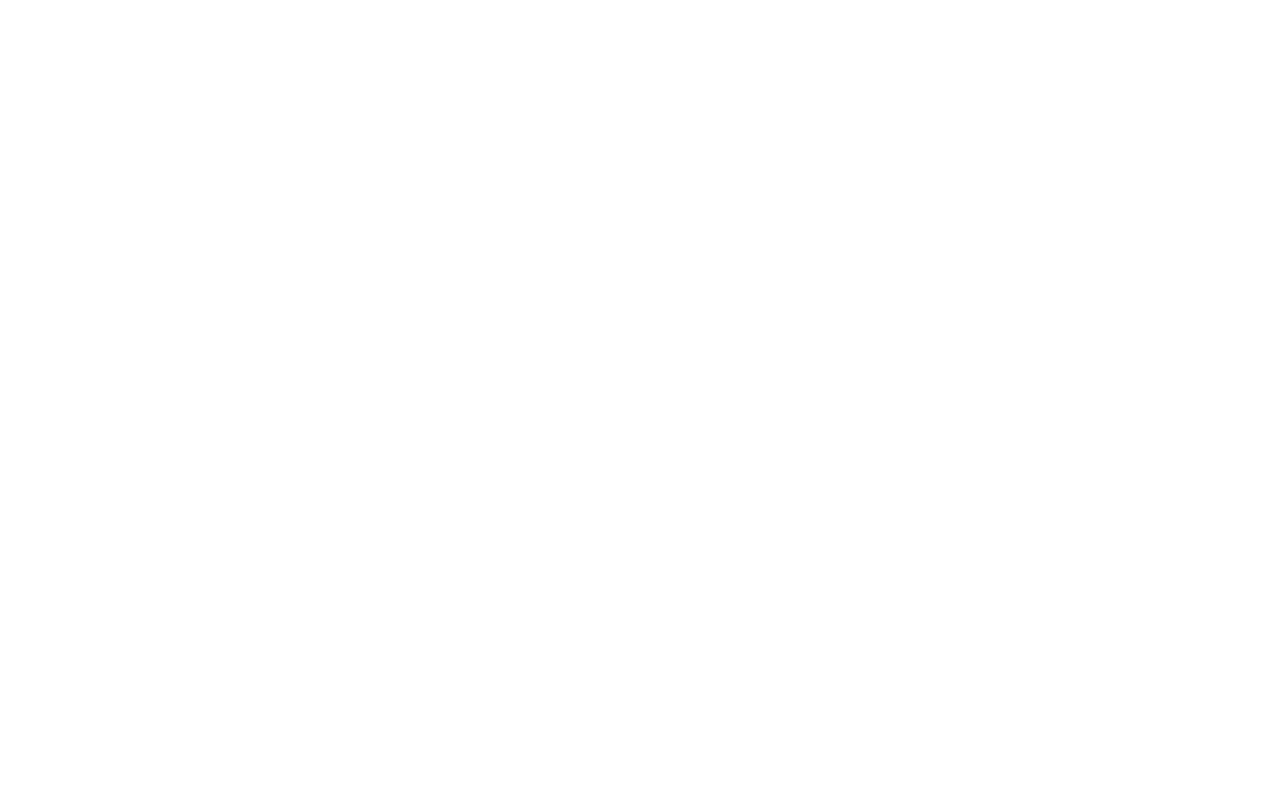
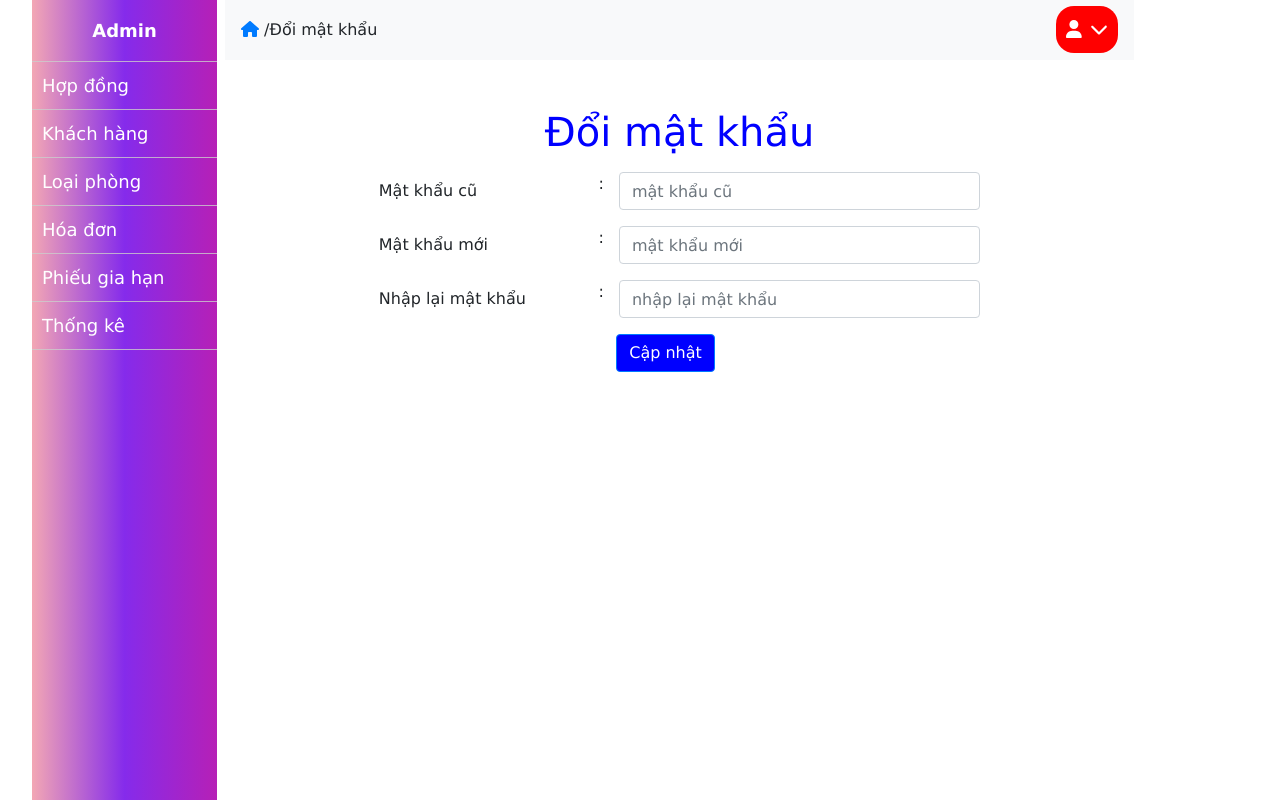
Before and after one commit to LanAnh281/quanlinhatro_fontend, a Vue app: page /doimatkhau in a window 1280 px wide. Before the commit this address had no page. Built offline with nearby package versions, Linux system fonts and the light colour scheme; no server answers; what vue-sweetalert2 would draw is missing.

Commit message:
doi mat khau, hoa don header

```diff
--- /dev/null
+++ b/src/components/Admin/DoiMatKhau.vue
@@ -0,0 +1,163 @@
+<template>
+    <Sidebar class="col-2 px-0"></Sidebar>
+  <div class="col-10 px-2">
+    <Header :silderProps="'Đổi mật khẩu'"></Header>
+    <form @submit.prevent="checkLogin" class="background mt-5">
+        <h1 class="text-center mt-5 mb-3">Đổi mật khẩu</h1>
+        <div class="form-group row justify-content-center">
+            <label
+            for="inputPasswordOdd"
+            class="col-sm-3 col-form-label"
+            style="width: 160px"
+              >Mật khẩu cũ</label
+            >
+            <span>:</span>
+            <div class="col-sm-5">
+              <input
+              type="password"
+              v-model="user.matkhaucu"
+              v-bind:class="{ 'is-invalid': errors.matkhaucu }"
+              @blur="validate()"
+              name="matkhaucu"
+              class="form-control"
+              id="inputPasswordOdd"
+              placeholder="mật khẩu cũ"
+            />
+              <div class="invalid-feedback" v-if="errors.matkhaucu">
+                {{ errors.matkhaucu }}
+              </div>
+            </div>
+          </div>
+        <div class="form-group row justify-content-center">
+            <label
+            for="inputPasswordNew"
+            class="col-sm-3 col-form-label"
+            style="width: 160px"
+              >Mật khẩu mới</label
+            >
+            <span>:</span>
+            <div class="col-sm-5">
+              <input
+              type="password"
+              v-model="user.matkhaumoi"
+              v-bind:class="{ 'is-invalid': errors.matkhaumoi }"
+              @blur="validate()"
+              name="matkhaumoi"
+              class="form-control"
+              id="inputPasswordNew"
+              placeholder="mật khẩu mới"
+            />
+              <div class="invalid-feedback" v-if="errors.matkhaumoi">
+                {{ errors.matkhaumoi }}
+              </div>
+            </div>
+          </div>
+        <div class="form-group row justify-content-center">
+          <label
+          for="inputPassword"
+            class="col-sm-3 col-form-label"
+            style="width: 160px"
+            >Nhập lại mật khẩu</label
+          >
+          <span>:</span>
+          <div class="col-sm-5">
+            <input
+            type="password"
+            v-model="user.matkhau"
+            v-bind:class="{ 'is-invalid': errors.matkhau }"
+            @blur="validate()"
+            name="matkhau"
+            class="form-control"
+            id="inputPassword"
+            placeholder="nhập lại mật khẩu"
+          />
+            <div class="invalid-feedback" v-if="errors.matkhau">
+              {{ errors.matkhau }}
+            </div>
+          </div>
+        </div>
+
+        <div class="form-group row justify-content-center">
+          <label class="col-sm-3 col-form-label"></label>
+          <div class="col-sm-5">
+            <button type="submit" class="btn btn-primary">Cập nhật</button>
+          </div>
+        </div>
+      </form>
+      </div>
+</template>
+<script>
+ import loginService from "../../services/login.services";
+ import Header from "./Header.vue";
+import Sidebar from "./sidebar.vue";
+
+export default {
+  name: "doimatkhau",
+  components: { Header, Sidebar },
+
+  data() {
+    return {
+      errors: {
+        matkhaucu: "",
+        matkhaumoi: "",
+        matkhau: "",
+      },
+
+      user: {
+        type:Object
+      },
+
+    };
+
+  },
+
+  methods: {
+
+    validate() {
+      let valid = true;
+      this.errors = {
+        matkcu: "",
+        matkmoi: "",
+        matkhau: "",
+      };
+      if (!this.user.matkhaucu) {
+        this.errors.matkhaucu = "Bạn cần nhập mật khẩu cũ";
+        valid = false;
+      }
+    //   else if(){
+
+    //   }
+      if (!this.user.matkhaumoi) {
+        this.errors.matkhaumoi = "Bạn cần nhập mật khẩu mới";
+        valid = false;
+      }
+      if (!this.user.matkhau) {
+        this.errors.matkhau = "Bạn cần nhập lại mật khẩu";
+        valid = false;
+      }
+      if(this.user.matkhaumoi!=this.user.matkhau){
+        this.errors.matkhau = "mật khẩu nhập lại không khớp";
+        valid = false;
+      }
+      return valid;
+    },
+
+      async checkLogin() {
+      if (this.validate()) {
+
+      }
+    },
+
+    }
+  }
+</script>
+<style scoped>
+.btn-primary {
+    background-color: #0000ff;
+  }
+  h1 {
+    color: #0000ff;
+  }
+
+
+</style>
--- a/src/components/Admin/Header.vue
+++ b/src/components/Admin/Header.vue
@@ -19,7 +19,7 @@
               <li>
                 <router-link :to="{ name: 'nhatro' }">Nhà Trọ</router-link>
               </li>
-              <li>Đổi mật khẩu</li>
+              <li> <router-link :to="{ name: 'doimatkhau' }">Đổi mật khẩu</router-link></li>
               <li @click="logout">Đăng xuất</li>
             </ul>
           </li>
--- a/src/components/Admin/HoaDon.vue
+++ b/src/components/Admin/HoaDon.vue
@@ -27,6 +27,15 @@
           <td>{{ hd.tongtien }}</td>
           <td>{{ hd.trangthai }}</td>
           <td>
+            <router-link
+            :to="{
+              name: 'hoadon.chitiet',
+              params: { mahd: `${hd.mahd}` },
+            }"
+          >
+            <fa icon="info" class="style info"></fa>
+          </router-link>
+          &nbsp;
             <router-link
               :to="{
                 name: '',
--- /dev/null
+++ b/src/components/Admin/PhieuThu.vue
@@ -0,0 +1,75 @@
+<template>
+    <Sidebar class="col-2 px-0"></Sidebar>
+  <div class="col-10 px-2">
+    <Header :silderProps="'Phiếu thu'"></Header>
+    <h3 class="text-center mt-5 mb-3">Phiếu thu</h3>
+
+    <table class="table table-hover mt-2">
+        <thead>
+          <tr>
+            <th>Mã hóa đơn</th>
+            <th scope="col">Mã phiếu thu</th>
+            <th scope="col">Ngày thu</th>
+            <th scope="col">Thao tác</th>
+          </tr>
+        </thead>
+        <tbody>
+          <tr :key="index" v-for="(pt, index) in phieuthu">
+            <td>{{ pt.mahd }}</td>
+            <td class="text-left">{{ pt.mapt }}</td>
+            <td>{{ pt.ngaythu }}</td>
+
+            <td>
+
+            &nbsp;
+              <router-link
+                :to="{
+                  name: '',
+                  params: {},
+                }"
+              >
+                <fa icon="edit"></fa>
+              </router-link>
+              &nbsp;
+              <!-- <router-link :to="{ name: '' }"> -->
+              <fa
+                icon="trash"
+                class="mr-2 style trash"
+                v-on:click="onDelete(hd.mahd)"
+              ></fa>
+              <!-- </router-link> -->
+            </td>
+          </tr>
+        </tbody>
+      </table>
+    </div>
+</template>
+<script>
+   import Header from "./Header.vue";
+import Sidebar from "./sidebar.vue";
+
+import hoadonService from "@/services/hoadon.services";
+import phieuthuService from "@/services/phieuthu.services";
+
+export default {
+  name: "phieuthu",
+  components: { Header, Sidebar },
+
+  data() {
+    return {
+      hoadon: { type: Object },
+      phieuthu:{type:Object}
+    };
+  },
+  async created (){
+   await this.layPT();
+  },
+  methods:{
+   async layPT(){
+    this.phieuthu=await phieuthuService.layPT(this.$route.params.mahd);
+    console.log(this.phieuthu);
+
+    }
+  }
+}
+</script>
--- a/src/router/index.js
+++ b/src/router/index.js
@@ -12,6 +12,12 @@
         path:"/admin",
         name:"admin",
         component:admin,
+    },
+    //doi mat khau
+    {
+        path:"/doimatkhau",
+        name:"doimatkhau",
+        component:()=>import('../components/Admin/DoiMatKhau.vue'),
     },
     //them họp đồng
     {
@@ -41,6 +47,13 @@
         path:"/khachhang/chinhsua/:sotk",
         name:"khachhang.chinhsua",
         component:()=>import('../components/Admin/AddKhachHang.vue'),
+
+    },
+    //hóa đơn
+    {
+        path:"/hoadon/:mahd",
+        name:"hoadon.chitiet",
+        component:()=>import('../components/Admin/PhieuThu.vue'),
 
     },
 
--- a/src/services/phieuthu.services.js
+++ b/src/services/phieuthu.services.js
@@ -4,8 +4,8 @@
     constructor(baseUrl="/api/phieuthu"){
         this.api=createApiClient(baseUrl);
     }
-    async layDSPT(){
-        return (await this.api.get("/")).data;
+    async layPT(mahd){
+        return (await this.api.get(`/${mahd}`)).data;
     };
 
 
```
